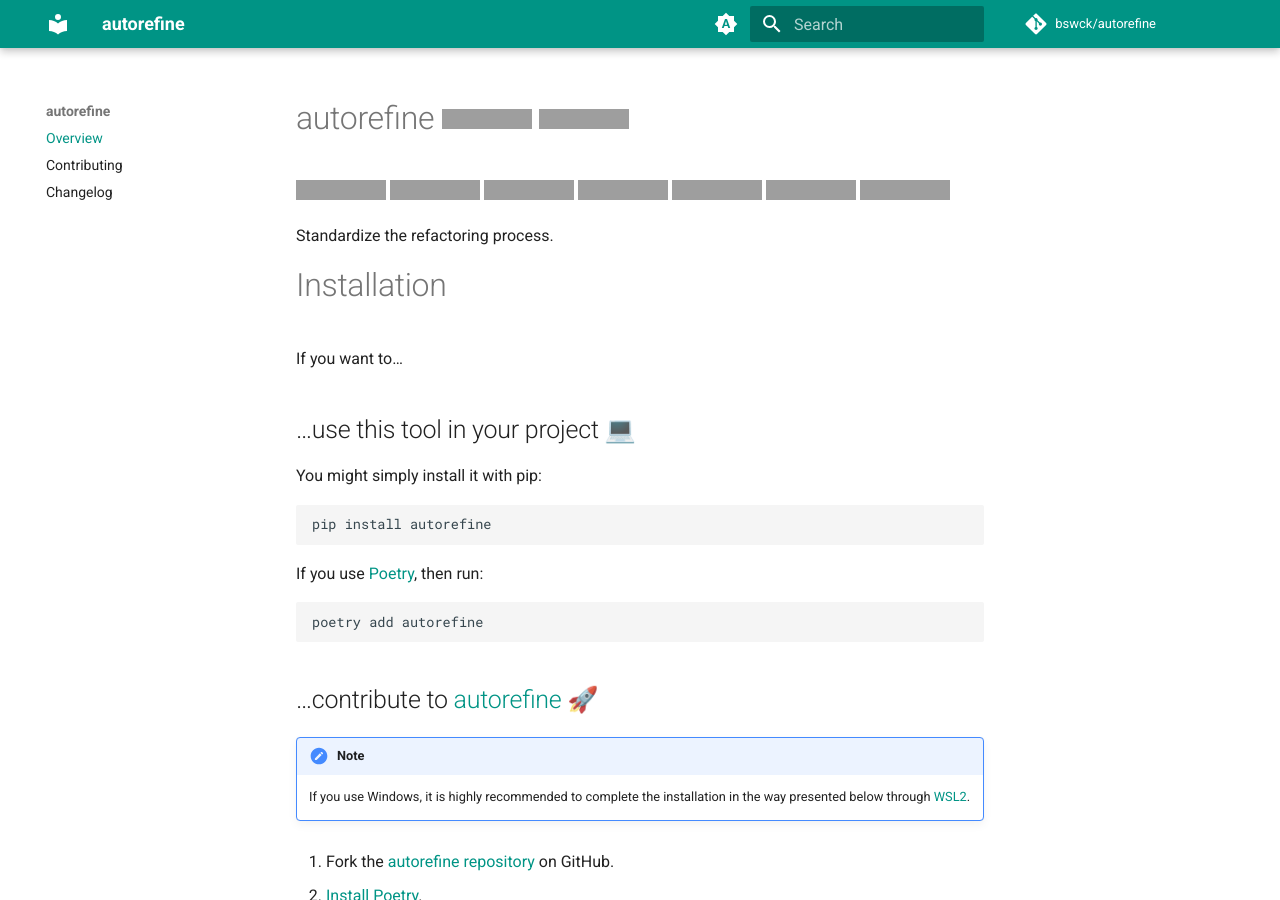
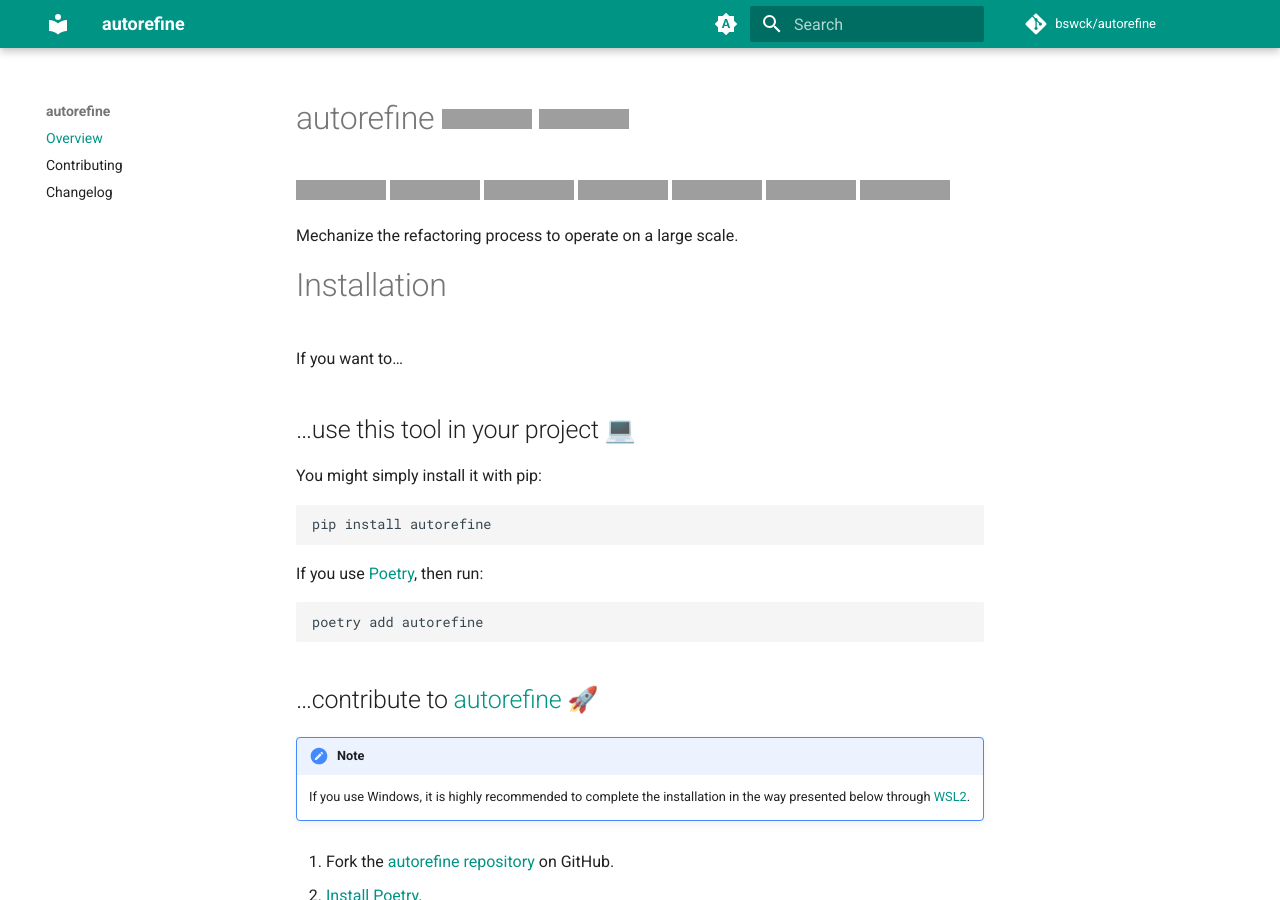
Before and after one commit to bswck/autorefine, an MkDocs documentation site: the page built from docs/index.md, in a window 1280 px wide and 900 px high, cut to the strip 0-900 px from the top of the window. Built offline with MkDocs 1.6.1 and Material for MkDocs 9.7.7, drawn with Linux system fonts in a browser that asks for light colours; comment, search, counter and statistics services are not loaded; grey boxes are pictures that could not be loaded.

Commit message:
Patch .copier-answers.yml at bswck/skeleton@45a69bc
Skeleton revision: https://github.com/bswck/skeleton/tree/45a69bc

```diff
--- a/.copier-answers.yml
+++ b/.copier-answers.yml
@@ -8,9 +8,10 @@ github_username: bswck
 license_name: GPL-3.0
 org_full_name: Bartosz Sławecki
 package_name: autorefine
-project_description: Standardize the refactoring process.
+project_description: Mechanize the refactoring process to operate on a large scale.
 publish_on_pypi: true
-pypi_project_description: Standardize the refactoring process.
+pypi_project_description: Mechanize the refactoring process to operate on a large
+    scale.
 pypi_project_name: autorefine
 python_version: '3.8'
 repo_name: autorefine
--- a/autorefine/__init__.py
+++ b/autorefine/__init__.py
@@ -1,7 +1,7 @@
 """
 autorefine.
 
-Standardize the refactoring process.
+Mechanize the refactoring process to operate on a large scale.
 
 (C) 2023-present Bartosz Sławecki (bswck)
 """
--- a/docs/index.md
+++ b/docs/index.md
@@ -8,7 +8,7 @@
 [![License](https://img.shields.io/github/license/bswck/autorefine.svg?label=License)](https://github.com/bswck/autorefine/blob/HEAD/LICENSE)
 [![Pre-commit](https://img.shields.io/badge/pre--commit-enabled-brightgreen?logo=pre-commit&logoColor=white)](https://github.com/pre-commit/pre-commit)
 
-Standardize the refactoring process.
+Mechanize the refactoring process to operate on a large scale.
 
 # Installation
 If you want to…
--- a/mkdocs.yml
+++ b/mkdocs.yml
@@ -1,5 +1,5 @@
 site_name: "autorefine"
-site_description: "Standardize the refactoring process."
+site_description: "Mechanize the refactoring process to operate on a large scale."
 site_url: "https://autorefine.readthedocs.io/en/latest/"
 repo_url: "https://github.com/bswck/autorefine"
 repo_name: "bswck/autorefine"
--- a/pyproject.toml
+++ b/pyproject.toml
@@ -1,7 +1,7 @@
 [tool.poetry]
 name = "autorefine"
 version = "0.0.0"
-description = "Standardize the refactoring process."
+description = "Mechanize the refactoring process to operate on a large scale."
 authors = ["bswck <bswck.dev@gmail.com>"]
 license = "GPL-3.0"
 readme = "README.md"
```
Also changed, not shown: README.md (+1 -1 lines).
